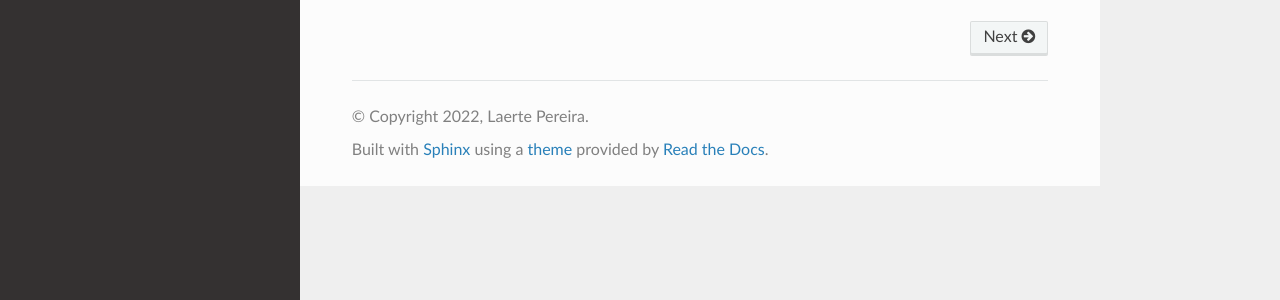
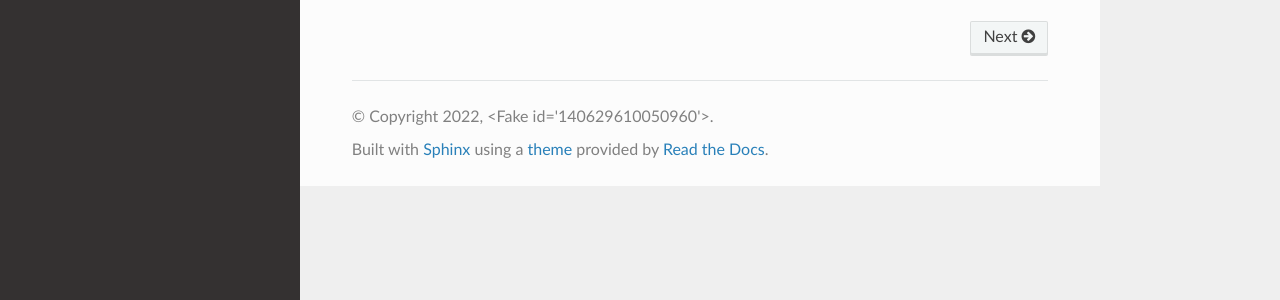
Before and after one commit to Laerte/aes_pkcs5, a Sphinx documentation site: the page built from docs/index.rst, in a window 1280 px wide. Shown: the part 413-713 px from the top of the page. Built offline with Sphinx 7.4.7 and the Read the Docs theme 2.0.0, drawn with Linux system fonts in a browser that asks for light colours; some of the changed lines change nothing that is shown.

Commit message:
chore(docs): Read metadata from package

```diff
--- a/aes_pkcs5/__init__.py
+++ b/aes_pkcs5/__init__.py
@@ -3,7 +3,7 @@
 if version_info >= (3, 8):
     from importlib.metadata import metadata
 else:
-    import importlib_metadata as metadata
+    from importlib_metadata import metadata
 
 _pkg_info = metadata("aes_pkcs5")
 
--- a/docs/conf.py
+++ b/docs/conf.py
@@ -15,11 +15,13 @@
 # sys.path.insert(0, os.path.abspath('.'))
 from datetime import datetime
 
+from aes_pkcs5 import __author__, __version__
+
 # -- Project information -----------------------------------------------------
 
 project = "AESPKCS5"
-copyright = f"{datetime.utcnow():%Y}, Laerte Pereira"
-author = "Laerte Pereira"
+copyright = f"{datetime.utcnow():%Y}, {__author__}"
+author = __author__
 
 # The full version, including alpha/beta/rc tags
 release = "2022"
@@ -53,9 +55,4 @@
 # so a file named "default.css" will overwrite the builtin "default.css".
 html_static_path = ["_static"]
 
-try:
-    from importlib.metadata import version
-except ModuleNotFoundError:  # Python < 3.8
-    from importlib_metadata import version
-
-version = version("aes_pkcs5")
+version = __version__
```
